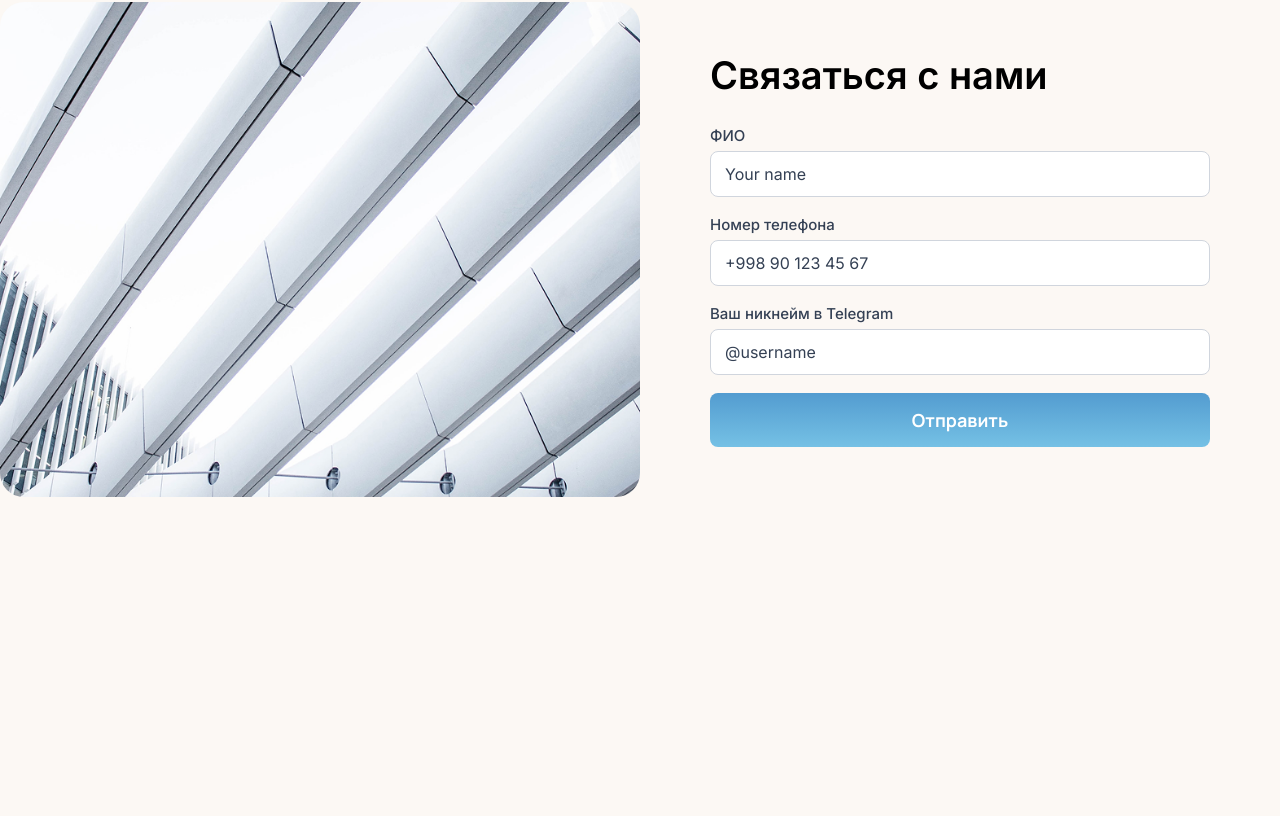
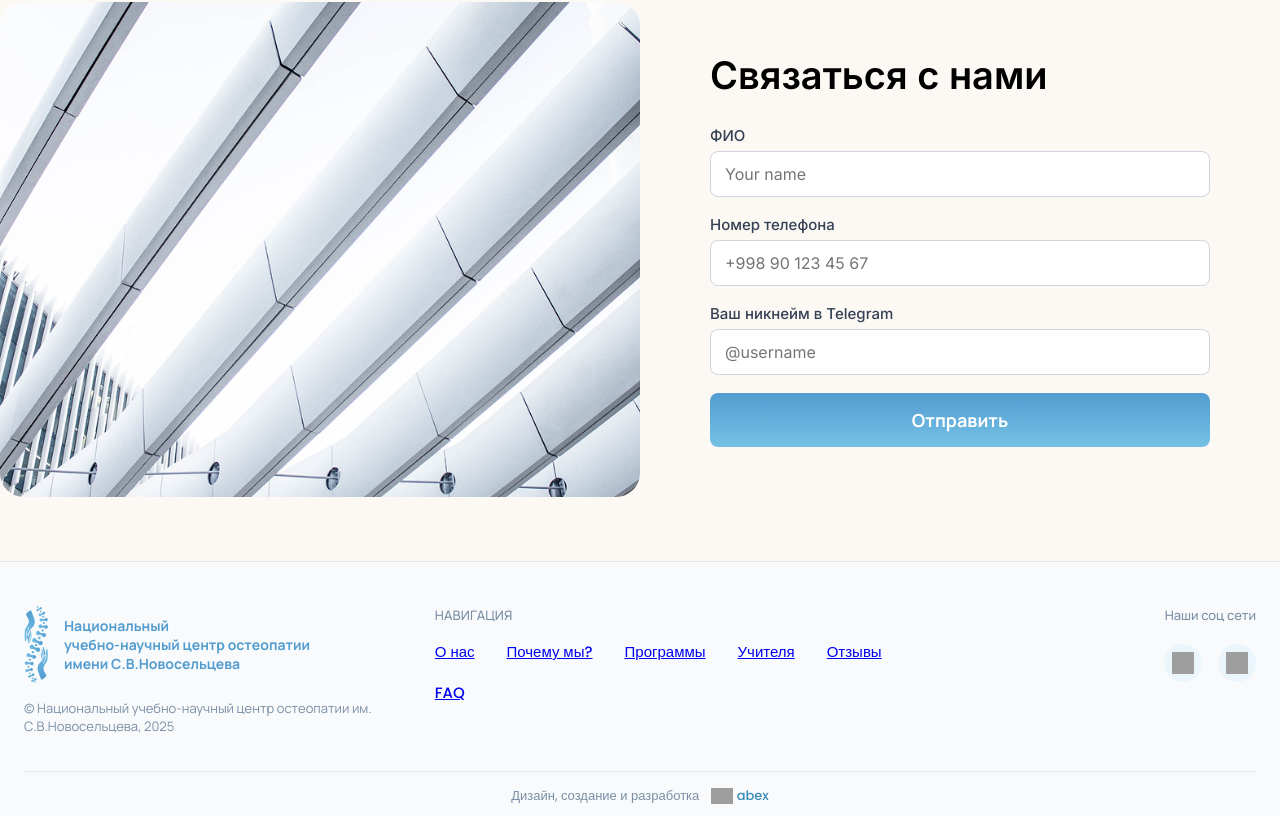
Before and after one commit to uzhojiakbar/Mindfulcare, a Next.js app: page / in a window 1280 px wide. Shown: the part 5101-5917 px from the top of the page. Before the commit the page ends 5662 px from the top, so only its background shows below. Built offline with nearby package versions, Linux system fonts and the light colour scheme; grey boxes are pictures that could not be loaded.

Commit message:
Footer 40%

```diff
--- a/src/app/page.jsx
+++ b/src/app/page.jsx
@@ -2,6 +2,7 @@
 import AboutSection from "@/components/About";
 import ContactForm from "@/components/ContactForm/ContactForm";
 import FaqSection from "@/components/FaqSection/FaqSection";
+import Footer from "@/components/Footer/Footer";
 import Hero from "@/components/Hero";
 import Navbar from "@/components/Navar/Navbar";
 import ProgramSection from "@/components/ProgramSection/ProgramSection";
@@ -28,6 +29,7 @@ export default function Home() {
       <TeacherCardList />
       <FaqSection />
       <ContactForm />
+      <Footer />
       {/* <section className="page-container" id="program">
         <h1>[Page] Page</h1>
       </section> */}
--- a/src/components/ContactForm/ContactForm.jsx
+++ b/src/components/ContactForm/ContactForm.jsx
@@ -131,10 +131,6 @@ const Input = styled.input`
   transition: border 0.18s;
   &:focus {
     border: 1.5px solid #539cd0;
-  }
-
-  &::placeholder {
-    color: #344054;
   }
 `;
 
--- /dev/null
+++ b/src/components/Footer/Footer.jsx
@@ -0,0 +1,291 @@
+import React from "react";
+import styled from "styled-components";
+
+const FooterSection = styled.footer`
+  width: 100%;
+  background: #f8fafc;
+  border-top: 1px solid #e3e8ef;
+  padding: 0;
+`;
+
+const FooterContainer = styled.div`
+  max-width: 1440px;
+  margin: 0 auto;
+  padding: 0 24px;
+  display: flex;
+  flex-direction: column;
+  align-items: stretch;
+  @media (max-width: 600px) {
+    padding: 0 8px;
+  }
+`;
+
+const FooterMain = styled.div`
+  display: flex;
+  align-items: flex-start;
+  justify-content: space-between;
+  padding: 44px 0 18px 0;
+  gap: 32px;
+
+  @media (max-width: 900px) {
+    flex-direction: column;
+    align-items: stretch;
+    gap: 28px;
+    padding: 32px 0 10px 0;
+  }
+`;
+
+const FooterBrand = styled.div`
+  flex: 1.2;
+  min-width: 200px;
+  display: flex;
+  flex-direction: column;
+  gap: 16px;
+  @media (max-width: 900px) {
+    align-items: center;
+    text-align: center;
+    gap: 10px;
+  }
+`;
+
+const FooterLogo = styled.a`
+  display: flex;
+  align-items: center;
+  text-decoration: none;
+
+  gap: 15px;
+
+  user-select: none;
+  cursor: pointer;
+
+  span {
+    color: var(--logo-text-color);
+    font-weight: 700;
+    font-family: "Manrope";
+    font-size: 16px;
+  }
+  img {
+    width: 29px;
+    height: 100%;
+  }
+
+  @media (max-width: 1440px) {
+    span {
+      font-size: 14px;
+    }
+    img {
+      width: 25px;
+      height: 100%;
+    }
+  }
+
+  @media (max-width: 768px) {
+    gap: 10px;
+    img {
+      width: 20px;
+      height: 100%;
+    }
+    span {
+      font-size: 11px;
+    }
+  }
+`;
+
+const FooterTitle = styled.div`
+  color: #3a8bb7;
+  font-family: "Manrope", sans-serif;
+  font-size: 15px;
+  font-weight: 700;
+  margin-bottom: 2px;
+`;
+
+const FooterDesc = styled.div`
+  color: #7b8fa6;
+  font-size: 13px;
+  font-family: "Manrope", sans-serif;
+  font-weight: 400;
+  margin-bottom: 0;
+`;
+
+const FooterNav = styled.div`
+  flex: 1.5;
+  display: flex;
+  flex-direction: column;
+  gap: 8px;
+  @media (max-width: 900px) {
+    flex-direction: row;
+    justify-content: center;
+    gap: 24px;
+    margin-bottom: 10px;
+  }
+`;
+
+const NavTitle = styled.div`
+  color: #7b8fa6;
+  font-size: 13px;
+  font-family: "Manrope", sans-serif;
+  font-weight: 500;
+  margin-bottom: 8px;
+  letter-spacing: 0.01em;
+`;
+
+const NavLinks = styled.div`
+  display: flex;
+  flex-wrap: wrap;
+  gap: 18px 32px;
+  font-size: 15px;
+  font-family: "Manrope", sans-serif;
+  font-weight: 500;
+  color: #222;
+  @media (max-width: 900px) {
+    flex-direction: column;
+    gap: 8px;
+  }
+`;
+
+const FooterSocial = styled.div`
+  flex: 1;
+  display: flex;
+  flex-direction: column;
+  align-items: flex-end;
+  gap: 12px;
+  @media (max-width: 900px) {
+    align-items: center;
+    margin-top: 12px;
+  }
+`;
+
+const SocialTitle = styled.div`
+  color: #7b8fa6;
+  font-size: 13px;
+  font-family: "Manrope", sans-serif;
+  font-weight: 500;
+  margin-bottom: 8px;
+`;
+
+const SocialLinks = styled.div`
+  display: flex;
+  gap: 16px;
+  a {
+    display: flex;
+    align-items: center;
+    justify-content: center;
+    background: #eaf6fb;
+    border-radius: 50%;
+    width: 38px;
+    height: 38px;
+    transition: background 0.18s;
+    &:hover {
+      background: #61b6e6;
+    }
+    svg,
+    img {
+      width: 22px;
+      height: 22px;
+      display: block;
+    }
+  }
+`;
+
+const FooterBottom = styled.div`
+  border-top: 1px solid #e3e8ef;
+  margin-top: 18px;
+  padding: 14px 0 10px 0;
+  text-align: center;
+  color: #7b8fa6;
+  font-size: 13px;
+  font-family: "Manrope", sans-serif;
+  font-weight: 400;
+  display: flex;
+  justify-content: center;
+  align-items: center;
+  gap: 8px;
+  @media (max-width: 600px) {
+    flex-direction: column;
+    gap: 2px;
+    font-size: 12px;
+    padding: 10px 0 8px 0;
+  }
+`;
+
+const FooterDev = styled.a`
+  color: #3a8bb7;
+  font-weight: 500;
+  text-decoration: none;
+  margin-left: 4px;
+  display: inline-flex;
+  align-items: center;
+  gap: 4px;
+  &:hover {
+    text-decoration: underline;
+  }
+`;
+
+export default function Footer() {
+  return (
+    <FooterSection>
+      <FooterContainer>
+        <FooterMain>
+          <FooterBrand>
+            <FooterLogo href="/#home">
+              <img src="/logo.svg" alt="logo" />
+              <span>
+                Национальный <br />
+                учебно-научный центр остеопатии <br /> имени С.В.Новосельцева
+              </span>
+            </FooterLogo>
+            {/* <FooterTitle>
+              Национальный учебно-научный центр остеопатии имени
+              С.В.Новосельцева
+            </FooterTitle> */}
+            <FooterDesc>
+              © Национальный учебно-научный центр остеопатии им.
+              С.В.Новосельцева, 2025
+            </FooterDesc>
+          </FooterBrand>
+          <FooterNav>
+            <NavTitle>НАВИГАЦИЯ</NavTitle>
+            <NavLinks>
+              <a href="#about">О нас</a>
+              <a href="#why">Почему мы?</a>
+              <a href="#programs">Программы</a>
+              <a href="#teachers">Учителя</a>
+              <a href="#reviews">Отзывы</a>
+              <a href="#faq">FAQ</a>
+            </NavLinks>
+          </FooterNav>
+          <FooterSocial>
+            <SocialTitle>Наши соц сети</SocialTitle>
+            <SocialLinks>
+              <a
+                href="https://instagram.com"
+                target="_blank"
+                rel="noopener noreferrer"
+              >
+                <img src="/Instagram.svg" alt="Instagram" />
+              </a>
+              <a href="https://t.me" target="_blank" rel="noopener noreferrer">
+                <img src="/Telegram.svg" alt="Telegram" />
+              </a>
+            </SocialLinks>
+          </FooterSocial>
+        </FooterMain>
+        <FooterBottom>
+          <span>Дизайн, создание и разработка</span>
+          <FooterDev
+            href="https://abex.uz"
+            target="_blank"
+            rel="noopener noreferrer"
+          >
+            <img
+              src="/abex.svg"
+              alt="abex"
+              style={{ height: 16, width: "auto" }}
+            />
+            abex
+          </FooterDev>
+        </FooterBottom>
+      </FooterContainer>
+    </FooterSection>
+  );
+}
```
